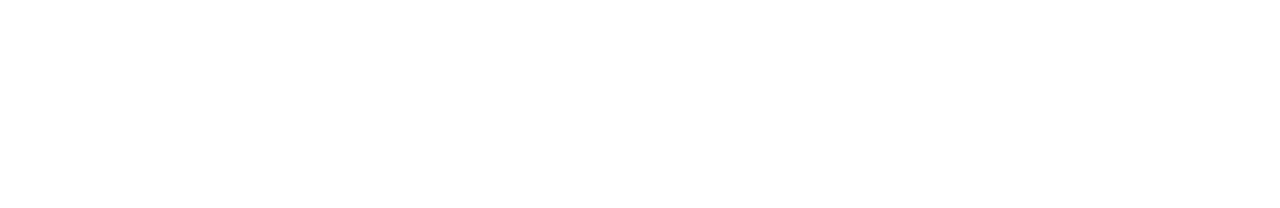
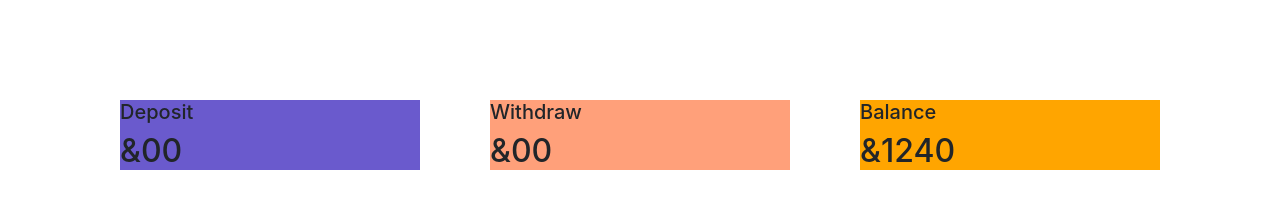
Before and after one commit to Masum984/pioneer-bank, a plain HTML site: page index.html in a window 1280 px wide. Both pictures are taken after a click on the button "Enter". Drawn offline with nearby package versions, Linux system fonts and the light colour scheme.

Commit message:
versio-3

```diff
--- a/index.html
+++ b/index.html
@@ -21,12 +21,35 @@
     </div>
  </div>
 
-
+ <div id="transaction-area">
+     <div class="row">
+         <div class="col-md-4">
+            <div class="deposit">
+             <h5>Deposit</h5>
+             <h2>&00</h2>
+            </div>
+         </div>
+         <div class="col-md-4">
+             <div class="withdraw">
+             <h5>Withdraw</h5>
+             <h2>&00</h2>
+         </div>
+        </div>
+         <div class="col-md-4">
+          <div class="balance">
+             <h5>Balance</h5>
+             <h2>&1240</h2>
+            </div>
+         </div>
+     </div>
+ </div>
  <script>
      const loginBtn = document.getElementById("login");
      loginBtn.addEventListener("click", function(){
          const loginArea = document.getElementById("login-area");
          loginArea.style.display="none";
+         const transactionArea = document.getElementById("transaction-area");
+         transactionArea.style.display = "block";
      })
  </script>
 </body>
--- a/style.css
+++ b/style.css
@@ -8,3 +8,18 @@ body{
     box-shadow: 5px 5px 10px gray;
 
 }
+#transaction-area{
+    display: none;
+}
+.deposit{
+    margin: 0 20px;
+    background-color: slateblue;
+}
+.withdraw{
+    margin: 0 20px;
+    background-color: lightsalmon;
+}
+.balance{
+    margin: 0 20px;
+    background-color: orange;
+}
```
